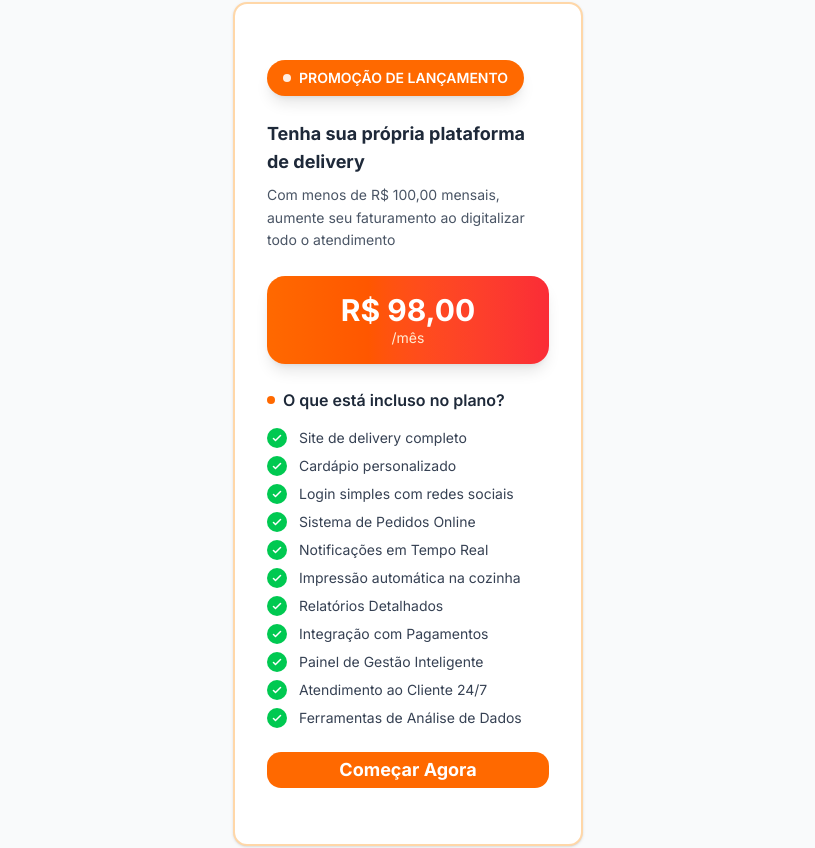
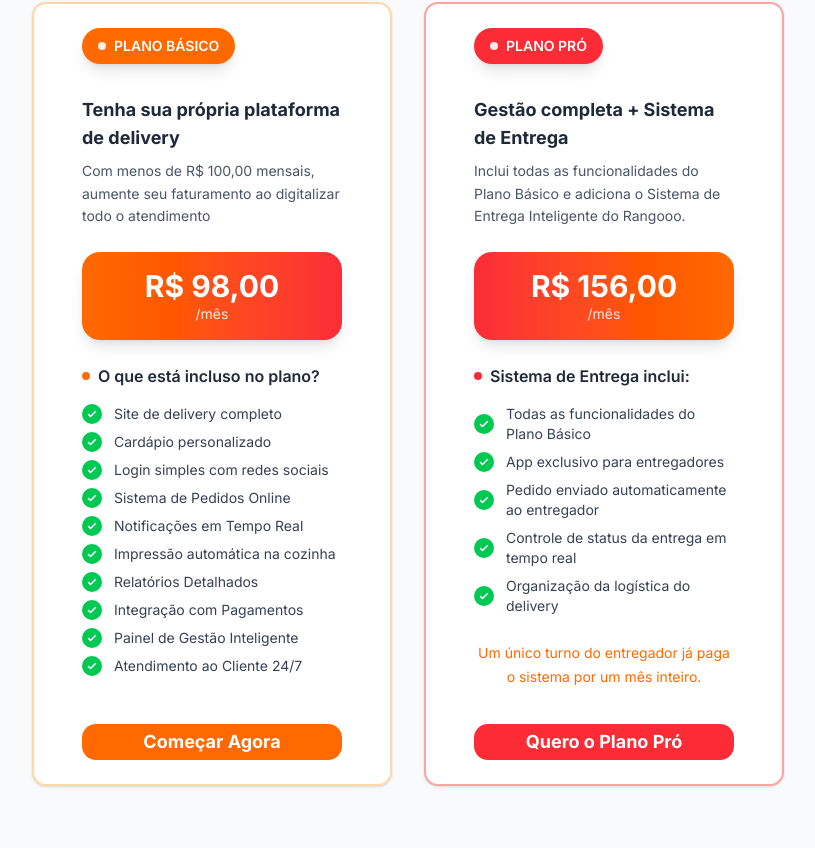
Before and after one commit to Misael1981/sistema-rangooo, a Next.js app: page / in a window 1280 px wide. Shown: the part 2023-2871 px from the top of the page, without its empty margins (232-1047 px from the left). Built offline with nearby package versions, Linux system fonts and the light colour scheme.

Commit message:
CTAs da lading page

```diff
--- a/src/components/FinalCount/index.tsx
+++ b/src/components/FinalCount/index.tsx
@@ -1,5 +1,6 @@
 import Link from "next/link";
 import { Button } from "../ui/button";
+import { BsWhatsapp } from "react-icons/bs";
 
 const msgWhatsapp =
   "Olá, gostaria de saber mais sobre o cadastro de estabelecimento no Rangooo!";
@@ -21,15 +22,15 @@ const FinalCount = () => {
 
         <div className="flex flex-col justify-center gap-4 sm:flex-row">
           <Link
-            href="/sobre/cadastro"
-            className="rounded-xl bg-white px-8 py-4 text-lg font-bold text-orange-600 shadow-2xl transition-all duration-300 hover:bg-gray-100"
+            href="/cadastro"
+            className="rounded-xl bg-white px-8 py-4 text-lg flex items-center justify-center font-bold text-orange-600 shadow-2xl transition-all duration-300 hover:bg-orange-300 hover:text-white hover:shadow-none hover:border-orange-60"
           >
             Testar Grátis por 7 Dias
           </Link>
           <Button
             asChild
             variant="ghost"
-            className="rounded-xl border-2 border-white px-8 py-8 text-lg font-bold text-white transition-all duration-300 hover:bg-white/10"
+            className="rounded-xl border-2 border-white px-8 py-8 text-lg font-bold text-white transition-all duration-300 hover:bg-white/20 hover:text-green-500"
           >
             <a
               href={`https://wa.me/5535999110933?text=${encodeURIComponent(
@@ -38,6 +39,7 @@ const FinalCount = () => {
               target="_blank"
               rel="noopener noreferrer"
             >
+              <BsWhatsapp className="mr-2" />
               Falar com Especialista
             </a>
           </Button>
--- a/src/components/HeroSection/index.tsx
+++ b/src/components/HeroSection/index.tsx
@@ -31,7 +31,7 @@ const HeroSection = () => {
             </p>
             <div className="mb-8 flex flex-col gap-4 sm:flex-row">
               <Link
-                href="/sobre/cadastro"
+                href="/cadastro"
                 className="transform rounded-xl bg-white px-8 py-4 text-center text-lg font-bold text-orange-600 shadow-2xl transition-all duration-300 hover:scale-105 hover:bg-gray-100"
               >
                 Começar Agora - Grátis
--- a/src/components/PlansSection/index.tsx
+++ b/src/components/PlansSection/index.tsx
@@ -1,8 +1,8 @@
 import Link from "next/link";
-import { Card, CardContent } from "../ui/card";
+import { Card, CardContent, CardFooter, CardHeader } from "../ui/card";
 import { Button } from "../ui/button";
 
-const features = [
+const featuresBasic = [
   "Site de delivery completo",
   "Cardápio personalizado",
   "Login simples com redes sociais",
@@ -13,7 +13,14 @@ const features = [
   "Integração com Pagamentos",
   "Painel de Gestão Inteligente",
   "Atendimento ao Cliente 24/7",
-  "Ferramentas de Análise de Dados",
+];
+
+const featuresPro = [
+  "Todas as funcionalidades do Plano Básico",
+  "App exclusivo para entregadores",
+  "Pedido enviado automaticamente ao entregador",
+  "Controle de status da entrega em tempo real",
+  "Organização da logística do delivery",
 ];
 
 const PlansSection = () => {
@@ -28,18 +35,19 @@ const PlansSection = () => {
           simplificar o seu gerenciamento de estabelecimentos.
         </p>
       </div>
-      <div className="flex justify-center gap-8">
-        <Card className="group relative w-[350px] max-w-[95%] overflow-hidden border-2 border-orange-200 transition-all duration-500 hover:scale-105 hover:border-orange-300 hover:shadow-2xl">
+      <div className="flex flex-wrap justify-center gap-8">
+        <Card className="group relative w-90 p-6 max-w-[95%] overflow-hidden border-2 border-orange-200 transition-all duration-500 hover:scale-105 hover:border-orange-300 hover:shadow-2xl">
           {/* Efeito de brilho no hover */}
           <div className="absolute inset-0 translate-x-full bg-linear-to-br from-orange-500/0 via-orange-500/5 to-orange-500/0 transition-transform duration-1000 group-hover:translate-x-full" />
 
-          <CardContent className="relative z-10 p-8">
-            {/* Badge de Destaque */}
-            <div className="mb-6 inline-flex items-center gap-2 rounded-full bg-orange-500 px-4 py-2 text-sm font-semibold uppercase text-white shadow-lg">
+          {/* Badge de Destaque */}
+          <CardHeader>
+            <div className=" inline-flex items-center gap-2 w-fit rounded-full bg-orange-500 px-4 py-2 text-sm font-semibold uppercase text-white shadow-lg">
               <span className="h-2 w-2 animate-pulse rounded-full bg-white"></span>
-              promoção de lançamento
+              plano Básico
             </div>
-
+          </CardHeader>
+          <CardContent className="relative z-10">
             {/* Título */}
             <h4 className="mb-2 text-lg font-bold text-gray-800 transition-colors duration-300 group-hover:text-orange-600">
               Tenha sua própria plataforma de delivery
@@ -65,7 +73,7 @@ const PlansSection = () => {
 
             {/* Lista de Features */}
             <ul className="mb-6 space-y-2">
-              {features.map((feature, index) => (
+              {featuresBasic.map((feature, index) => (
                 <li
                   key={index}
                   className="flex items-center gap-3 text-gray-700 transition-all duration-300 hover:translate-x-2 hover:text-orange-600"
@@ -89,15 +97,91 @@ const PlansSection = () => {
                 </li>
               ))}
             </ul>
-
-            {/* Botão CTA */}
+          </CardContent>
+          {/* Botão CTA */}
+          <CardFooter>
             <Button
               className="w-full rounded-xl bg-orange-500 py-4 text-lg font-bold text-white transition-all duration-300 hover:bg-orange-600 hover:shadow-xl active:scale-95 group-hover:bg-linear-to-r group-hover:from-orange-500 group-hover:to-red-500"
               asChild
             >
-              <Link href="/sobre/cadastro">Começar Agora</Link>
+              <Link href="/cadastro">Começar Agora</Link>
             </Button>
+          </CardFooter>
+        </Card>
+
+        <Card className="group relative w-90 p-6 max-w-[95%] overflow-hidden border-2 border-red-300 transition-all duration-500 hover:scale-105 hover:border-red-400 hover:shadow-2xl">
+          {/* Badge */}
+          <CardHeader>
+            <div className="inline-flex items-center w-fit px-4 py-2 gap-2 rounded-full bg-red-500 text-sm font-semibold uppercase text-white shadow-lg">
+              <span className="h-2 w-2 animate-pulse rounded-full bg-white"></span>
+              Plano Pró
+            </div>
+          </CardHeader>
+          <CardContent className="relative z-10 flex-1">
+            {/* Título */}
+            <h4 className="mb-2 text-lg font-bold text-gray-800 group-hover:text-red-600">
+              Gestão completa + Sistema de Entrega
+            </h4>
+
+            {/* Descrição */}
+            <p className="mb-6 text-sm leading-relaxed text-gray-600">
+              Inclui todas as funcionalidades do Plano Básico e adiciona o
+              Sistema de Entrega Inteligente do Rangooo.
+            </p>
+
+            {/* Preço */}
+            <div className="mb-6 rounded-2xl bg-linear-to-r from-red-500 to-orange-500 p-4 text-center text-white shadow-lg">
+              <span className="text-3xl font-bold">R$ 156,00</span>
+              <span className="block text-sm text-red-100">/mês</span>
+            </div>
+
+            {/* Diferencial */}
+            <h5 className="mb-4 flex items-center gap-2 text-base font-semibold text-gray-800">
+              <div className="h-2 w-2 rounded-full bg-red-500"></div>
+              Sistema de Entrega inclui:
+            </h5>
+
+            {/* Lista de Features */}
+            <ul className="mb-6 space-y-2">
+              {featuresPro.map((feature, index) => (
+                <li
+                  key={index}
+                  className="flex items-center gap-3 text-gray-700 transition-all duration-300 hover:translate-x-2 hover:text-orange-600"
+                >
+                  <div className="flex h-5 w-5 shrink-0 items-center justify-center rounded-full bg-green-500">
+                    <svg
+                      className="h-3 w-3 text-white"
+                      fill="none"
+                      stroke="currentColor"
+                      viewBox="0 0 24 24"
+                    >
+                      <path
+                        strokeLinecap="round"
+                        strokeLinejoin="round"
+                        strokeWidth={3}
+                        d="M5 13l4 4L19 7"
+                      />
+                    </svg>
+                  </div>
+                  <span className="text-sm">{feature}</span>
+                </li>
+              ))}
+            </ul>
+            <div className="text-center text-orange-500">
+              <span className="text-sm text-center">
+                Um único turno do entregador já paga o sistema por um mês
+                inteiro.
+              </span>
+            </div>
           </CardContent>
+          <CardFooter className="">
+            <Button
+              className="w-full rounded-xl bg-red-500 text-lg font-bold text-white transition-all duration-300 hover:bg-red-600 hover:shadow-xl active:scale-95"
+              asChild
+            >
+              <Link href="/cadastro">Quero o Plano Pró</Link>
+            </Button>
+          </CardFooter>
         </Card>
       </div>
     </section>
```
